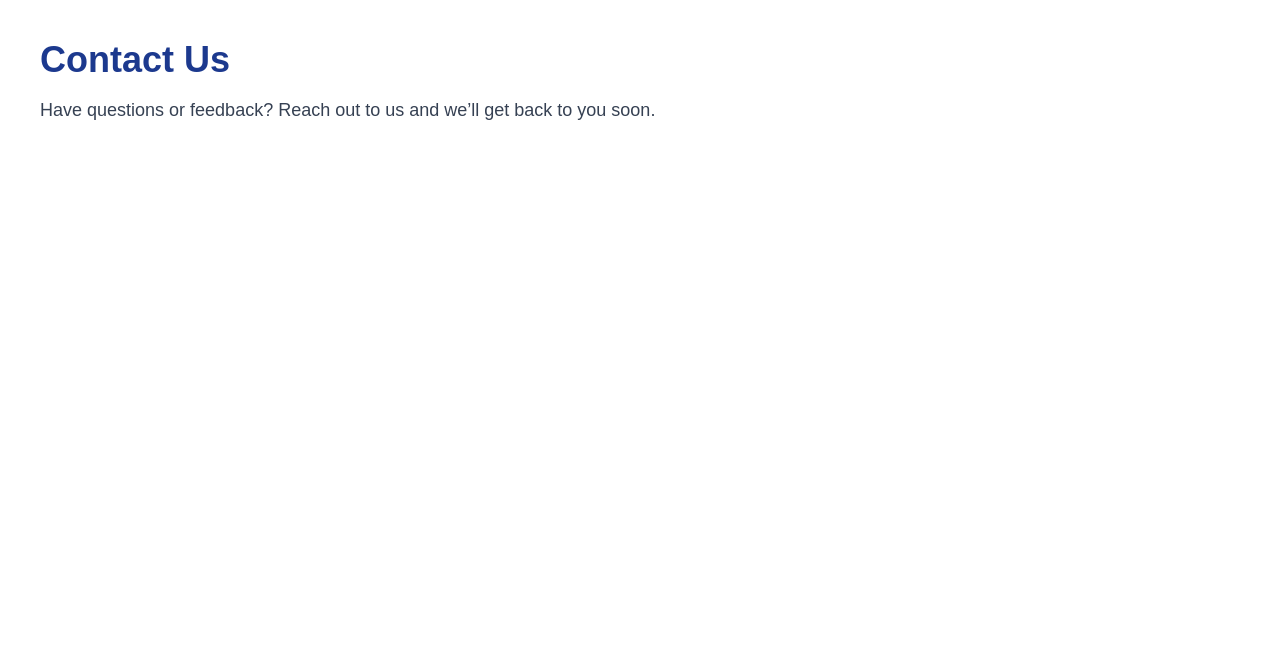
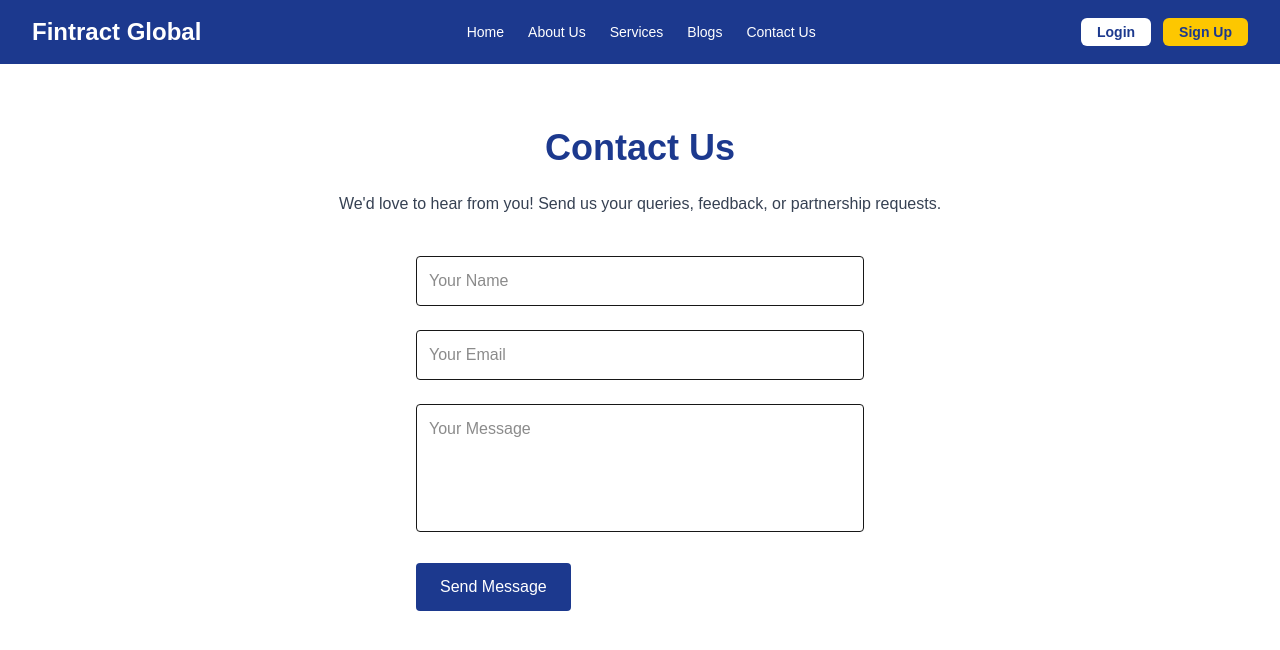
Before and after one commit to harshitagupta29/frontend, a Next.js app: page /contact in a window 1280 px wide. Shown: the top 650 px of the page. Built offline with nearby package versions, Linux system fonts and the light colour scheme.

Commit message:
Updated branding and content for Fintract Global

```diff
--- a/src/app/about/page.js
+++ b/src/app/about/page.js
@@ -1,10 +1,17 @@
+import Navbar from "@/components/Navbar";
+
 export default function AboutPage() {
   return (
-    <main className="p-10">
-      <h1 className="text-4xl font-bold text-blue-900 mb-4">About Us</h1>
-      <p className="text-gray-700 text-lg">
-        We are committed to building the future of finance — smarter, safer, and seamless for everyone.
-      </p>
-    </main>
+    <>
+      <Navbar />
+      <section className="py-16 px-6 text-center">
+        <h1 className="text-4xl font-bold text-blue-900 mb-6">About Fintract Global</h1>
+        <p className="text-gray-700 text-lg max-w-3xl mx-auto">
+          At Fintract Global, we are revolutionizing banking through advanced digital
+          solutions. Our mission is to deliver seamless financial services that are
+          secure, innovative, and accessible globally.
+        </p>
+      </section>
+    </>
   );
 }
--- a/src/app/blog/page.js
+++ b/src/app/blog/page.js
@@ -1,10 +1,15 @@
+import Navbar from "@/components/Navbar";
+
 export default function BlogPage() {
   return (
-    <main className="p-10">
-      <h1 className="text-4xl font-bold text-blue-900 mb-4">Our Blog</h1>
-      <p className="text-gray-700 text-lg">
-        Stay updated with the latest insights, news, and trends in the world of finance.
-      </p>
-    </main>
+    <>
+      <Navbar />
+      <section className="py-16 px-6 text-center">
+        <h1 className="text-4xl font-bold text-blue-900 mb-6">Our Blog</h1>
+        <p className="text-gray-700 text-lg max-w-3xl mx-auto">
+          Get the latest insights, financial tips, and company updates from Fintract Global.
+        </p>
+      </section>
+    </>
   );
 }
--- a/src/app/contact/page.js
+++ b/src/app/contact/page.js
@@ -1,10 +1,24 @@
+import Navbar from "@/components/Navbar";
+
 export default function ContactPage() {
   return (
-    <main className="p-10">
-      <h1 className="text-4xl font-bold text-blue-900 mb-4">Contact Us</h1>
-      <p className="text-gray-700 text-lg">
-        Have questions or feedback? Reach out to us and we’ll get back to you soon.
-      </p>
-    </main>
+    <>
+      <Navbar />
+      <section className="py-16 px-6 text-center">
+        <h1 className="text-4xl font-bold text-blue-900 mb-6">Contact Us</h1>
+        <p className="text-gray-700 mb-10 max-w-2xl mx-auto">
+          We'd love to hear from you! Send us your queries, feedback, or partnership requests.
+        </p>
+
+        <form className="max-w-md mx-auto text-left space-y-6">
+          <input type="text" placeholder="Your Name" className="w-full p-3 border rounded" />
+          <input type="email" placeholder="Your Email" className="w-full p-3 border rounded" />
+          <textarea placeholder="Your Message" className="w-full p-3 border rounded h-32 resize-none" />
+          <button className="bg-blue-900 text-white px-6 py-3 rounded hover:bg-blue-800">
+            Send Message
+          </button>
+        </form>
+      </section>
+    </>
   );
 }
--- a/src/app/page.js
+++ b/src/app/page.js
@@ -10,7 +10,7 @@ export default function Home() {
       <section className="bg-gray-100 py-20 px-4 text-center">
         <div className="max-w-3xl mx-auto">
           <h1 className="text-5xl font-bold text-blue-900 mb-6">
-            Bank Smarter, Live Better
+              Welcome to Fintract Global
           </h1>
           <p className="text-lg text-gray-700 mb-8">
             Discover key features and financial tools to power your future.
@@ -150,7 +150,7 @@ export default function Home() {
   <div className="max-w-6xl mx-auto grid md:grid-cols-3 gap-6 text-center md:text-left">
     {/* Branding */}
     <div>
-      <h3 className="text-xl font-bold mb-2">FinBank</h3>
+      <h3 className="text-xl font-bold mb-2">FintractGlobal</h3>
       <p className="text-sm text-gray-300">
         Secure. Smart. Simplified banking.
       </p>
@@ -170,7 +170,7 @@ export default function Home() {
     {/* Copyright */}
     <div className="md:text-right">
       <p className="text-sm text-gray-300">
-        &copy; {new Date().getFullYear()} FinBank. All rights reserved.
+        &copy; {new Date().getFullYear()} FintractGlobal. All rights reserved.
       </p>
     </div>
   </div>
--- a/src/app/services/page.js
+++ b/src/app/services/page.js
@@ -1,10 +1,22 @@
+import Navbar from "@/components/Navbar";
+
 export default function ServicesPage() {
   return (
-    <main className="p-10">
-      <h1 className="text-4xl font-bold text-blue-900 mb-4">Our Services</h1>
-      <p className="text-gray-700 text-lg">
-        Explore the wide range of smart financial services we offer to help you manage your money better.
-      </p>
-    </main>
+    <>
+      <Navbar />
+      <section className="py-16 px-6 text-center">
+        <h1 className="text-4xl font-bold text-blue-900 mb-6">Our Services</h1>
+        <p className="text-gray-700 text-lg max-w-3xl mx-auto mb-8">
+          Fintract Global offers services including international money transfer,
+          account aggregation, financial insights, and more — tailored to meet your
+          financial needs.
+        </p>
+        <ul className="max-w-4xl mx-auto grid gap-6 md:grid-cols-3">
+          <li className="bg-gray-100 p-4 rounded shadow">International Money Transfer</li>
+          <li className="bg-gray-100 p-4 rounded shadow">Account Aggregation</li>
+          <li className="bg-gray-100 p-4 rounded shadow">Financial Planning Tools</li>
+        </ul>
+      </section>
+    </>
   );
 }
--- a/src/components/Navbar.js
+++ b/src/components/Navbar.js
@@ -5,7 +5,7 @@ import Link from "next/link";
 export default function Navbar() {
   return (
     <nav className="bg-blue-900 text-white px-8 py-4 flex justify-between items-center">
-      <div className="text-2xl font-bold">YourLogo</div>
+      <div className="text-2xl font-bold">Fintract Global</div>
 
       <ul className="flex gap-6 text-sm font-medium">
         <li><Link href="/">Home</Link></li>
```
